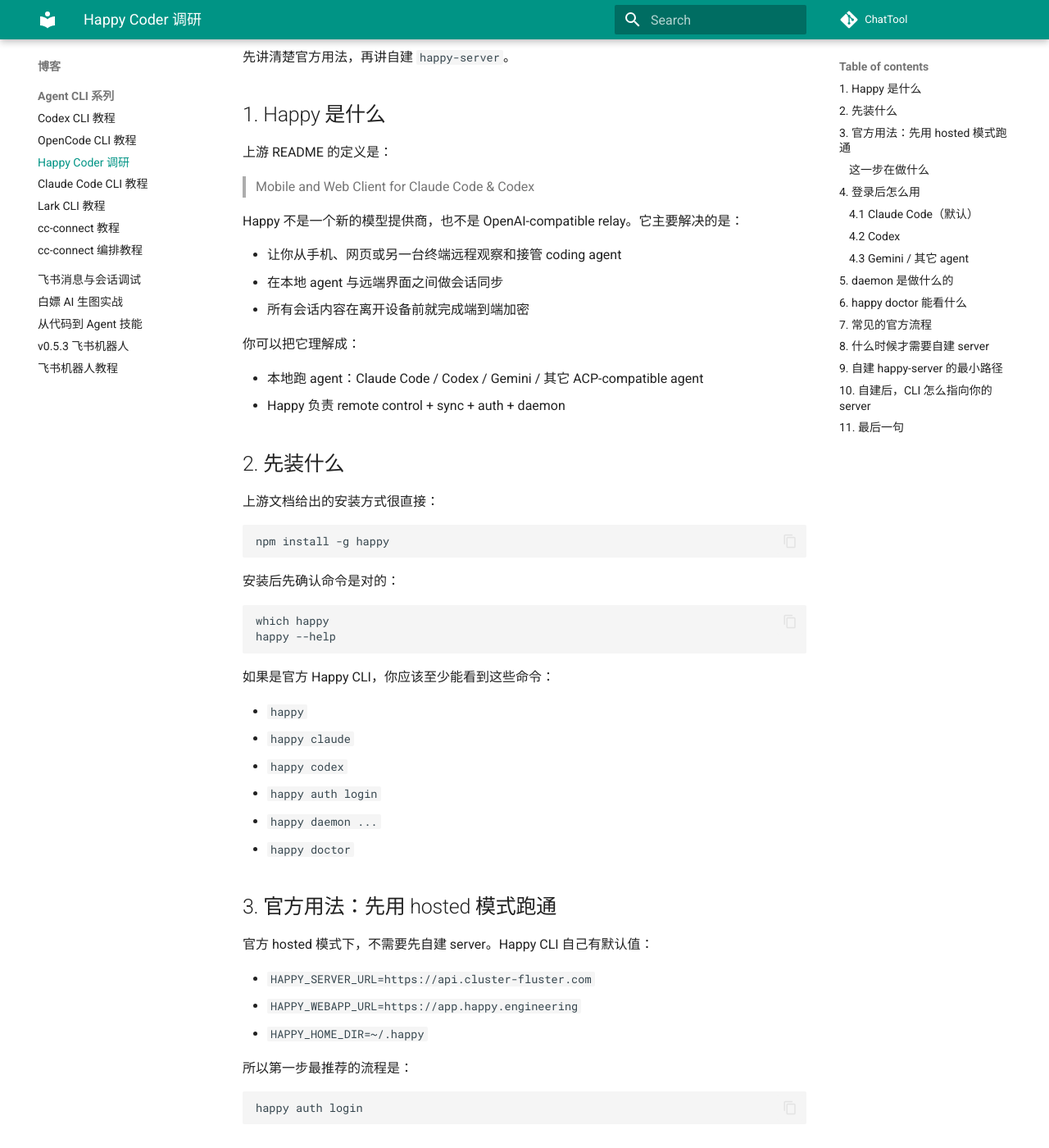
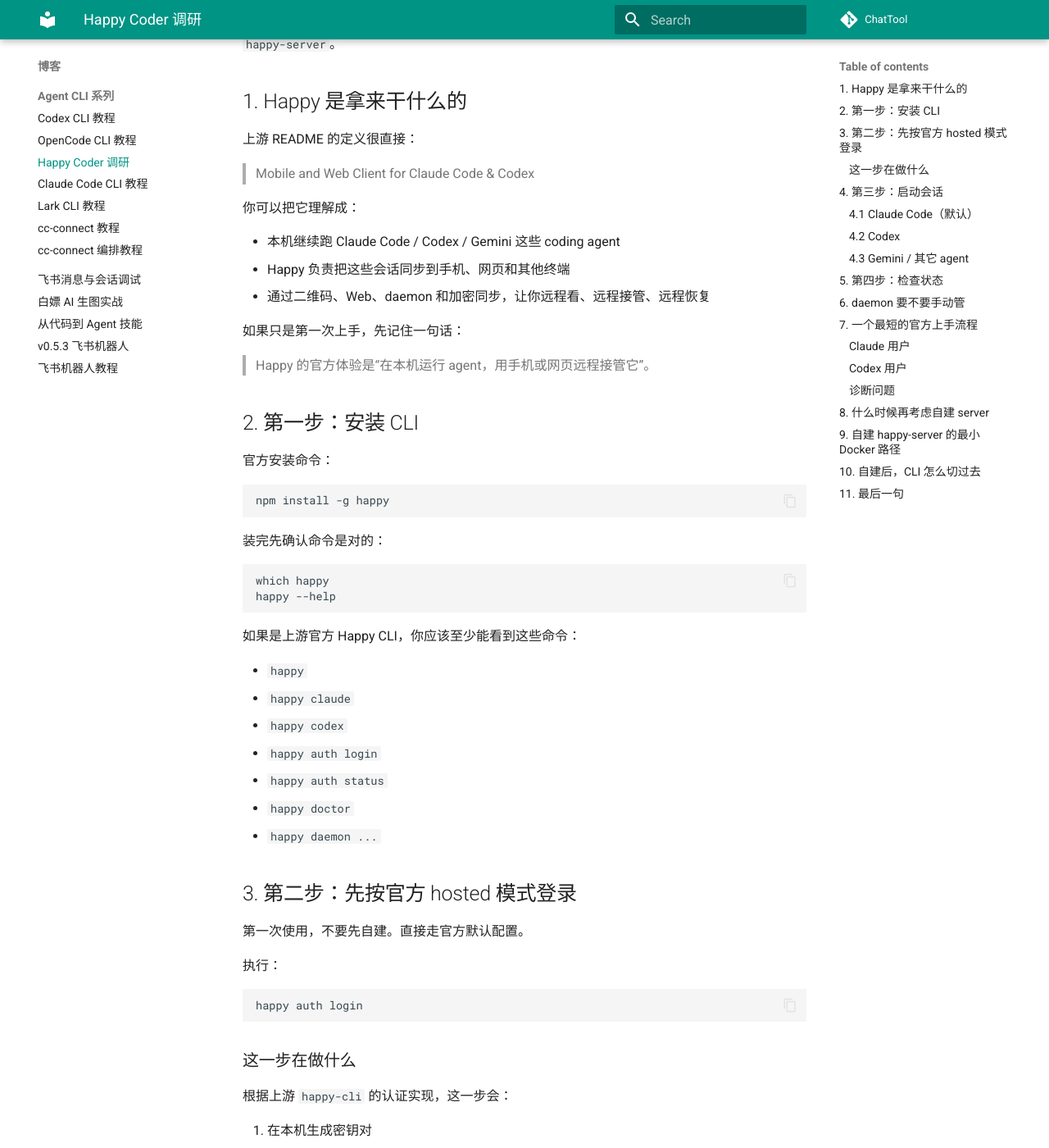
Before and after one commit to cubenlp/ChatTool, an MkDocs documentation site: the page built from docs/blog/agent-cli/happy-coder-relay-guide.md, in a window 1280 px wide and 1400 px high, scrolled down 254 px. Shown: the whole window at 82% size. Built offline with MkDocs 1.6.1 and Material for MkDocs 9.7.7, drawn with Linux system fonts in a browser that asks for light colours; comment, search, counter and statistics services are not loaded; the version menu is left out; some of the changed text lies outside the part shown.

Commit message:
docs: rewrite happy guide as official quickstart

````diff
--- a/docs/blog/agent-cli/happy-coder-relay-guide.md
+++ b/docs/blog/agent-cli/happy-coder-relay-guide.md
@@ -1,59 +1,53 @@
-# Happy 官方用法速查：怎么登录、怎么启动、怎么看状态，以及什么时候需要自建 server
+# Happy 官方 Quickstart：先跑通登录与远程控制，再决定要不要自建 server
 
-这篇文章只基于上游项目 **[`slopus/happy`](https://github.com/slopus/happy)** 的公开资料来写，不夹带别的体系。
+这篇文章只基于上游项目 **[`slopus/happy`](https://github.com/slopus/happy)** 的公开资料来写，先讲官方 hosted 用法，再讲怎么自建 `happy-server`。
 
-先讲清楚官方用法，再讲自建 `happy-server`。
+## 1. Happy 是拿来干什么的
 
-## 1. Happy 是什么
-
-上游 README 的定义是：
+上游 README 的定义很直接：
 
 > Mobile and Web Client for Claude Code & Codex
 
-Happy 不是一个新的模型提供商，也不是 OpenAI-compatible relay。它主要解决的是：
-
-- 让你从手机、网页或另一台终端远程观察和接管 coding agent
-- 在本地 agent 与远端界面之间做会话同步
-- 所有会话内容在离开设备前就完成端到端加密
-
 你可以把它理解成：
 
-- 本地跑 agent：Claude Code / Codex / Gemini / 其它 ACP-compatible agent
-- Happy 负责 remote control + sync + auth + daemon
+- 本机继续跑 Claude Code / Codex / Gemini 这些 coding agent
+- Happy 负责把这些会话同步到手机、网页和其他终端
+- 通过二维码、Web、daemon 和加密同步，让你远程看、远程接管、远程恢复
 
-## 2. 先装什么
+如果只是第一次上手，先记住一句话：
 
-上游文档给出的安装方式很直接：
+> Happy 的官方体验是“在本机运行 agent，用手机或网页远程接管它”。
+
+## 2. 第一步：安装 CLI
+
+官方安装命令：
 
 ```bash
 npm install -g happy
 ```
 
-安装后先确认命令是对的：
+装完先确认命令是对的：
 
 ```bash
 which happy
 happy --help
 ```
 
-如果是官方 Happy CLI，你应该至少能看到这些命令：
+如果是上游官方 Happy CLI，你应该至少能看到这些命令：
 
 - `happy`
 - `happy claude`
 - `happy codex`
 - `happy auth login`
+- `happy auth status`
+- `happy doctor`
 - `happy daemon ...`
-- `happy doctor`
 
-## 3. 官方用法：先用 hosted 模式跑通
+## 3. 第二步：先按官方 hosted 模式登录
 
-官方 hosted 模式下，不需要先自建 server。Happy CLI 自己有默认值：
+第一次使用，不要先自建。直接走官方默认配置。
 
-- `HAPPY_SERVER_URL=https://api.cluster-fluster.com`
-- `HAPPY_WEBAPP_URL=https://app.happy.engineering`
-- `HAPPY_HOME_DIR=~/.happy`
-
-所以第一步最推荐的流程是：
+执行：
 
 ```bash
 happy auth login
@@ -61,20 +55,20 @@
 
 ### 这一步在做什么
 
-根据上游 `happy-cli` 的 auth 实现，它会：
+根据上游 `happy-cli` 的认证实现，这一步会：
 
-1. 生成本地密钥对
+1. 在本机生成密钥对
 2. 向 Happy server 发起认证请求
-3. 通过手机或网页完成授权
-4. 把凭据和本地 machine 信息保存到 `~/.happy`
+3. 让你在手机或网页上确认授权
+4. 把认证结果、机器信息和密钥材料保存到 `~/.happy`
 
-也就是说，Happy 不是拿 GitHub token 直接登录，而是走它自己的认证体系。
+所以这一步不是填 GitHub token，也不是模型 API key，而是 Happy 自己的登录。
 
-## 4. 登录后怎么用
+## 4. 第三步：启动会话
 
 ### 4.1 Claude Code（默认）
 
-上游 README 里给的默认用法是：
+官方推荐直接这样用：
 
 ```bash
 happy
@@ -82,13 +76,16 @@
 happy claude
 ```
 
-这会：
+运行后，官方 README 说它会：
 
 1. 启动 Claude Code 会话
-2. 显示二维码或提供网页连接入口
-3. 允许你从手机/网页远程查看和控制当前会话
+2. 显示二维码，供手机连接
+3. 建立端到端加密的远程控制通道
+4. 在电脑在线时，让你能从手机或网页直接继续控制这个会话
 
 ### 4.2 Codex
+
+如果你平时用 Codex：
 
 ```bash
 happy codex
@@ -96,29 +93,49 @@
 
 ### 4.3 Gemini / 其它 agent
 
-上游 README 也写了：
+上游 README 里还列了：
 
 ```bash
 happy gemini
 happy openclaw
 
-# 或任意 ACP-compatible CLI
+# 或任意 ACP-compatible agent
 happy acp opencode
 happy acp -- custom-agent --flag
 ```
 
-## 5. daemon 是做什么的
+## 5. 第四步：检查状态
 
-Happy 不是一个“开完终端就算了”的 wrapper。它有 daemon。
+如果你觉得登录、daemon 或会话状态不对，官方第一步应该是：
 
-上游文档说明 daemon 的作用是：
+```bash
+happy doctor
+```
 
-- 常驻本机
-- 管理后台会话
-- 接收远端请求
-- 让你在没有打开终端窗口时，也能从手机/网页启动或恢复 session
+从上游 `doctor` 的输出逻辑看，它会帮助你检查：
 
-常用命令：
+- `HAPPY_HOME_DIR`
+- `HAPPY_SERVER_URL`
+- 本地配置目录
+- 认证状态
+- daemon 是否在运行
+- settings / logs / daemon state
+
+如果只是想看认证本身是否存在，也可以跑：
+
+```bash
+happy auth status
+```
+
+## 6. daemon 要不要手动管
+
+Happy 有 daemon，但多数时候你不需要自己先启动。
+
+上游 README 里明确写了：
+
+> The daemon starts automatically when you run `happy`
+
+如果你确实想手动管它，再用：
 
 ```bash
 happy daemon start
@@ -127,34 +144,9 @@
 happy daemon list
 ```
 
-不过上游也明确说了：
+## 7. 一个最短的官方上手流程
 
-> The daemon starts automatically when you run `happy`
-
-所以多数情况下你不需要先手动起 daemon。
-
-## 6. `happy doctor` 能看什么
-
-如果你觉得状态不对，先跑：
-
-```bash
-happy doctor
-```
-
-从上游 `doctor` 输出逻辑看，它至少会显示：
-
-- `HAPPY_HOME_DIR`
-- `HAPPY_SERVER_URL`
-- 本地配置目录
-- 认证状态
-- daemon 状态
-- settings / logs / daemon state 信息
-
-所以 Happy 的官方排查第一步，应该就是 `happy doctor`，而不是直接猜。
-
-## 7. 常见的官方流程
-
-如果只用官方 hosted 服务，最短路径就是：
+### Claude 用户
 
 ```bash
 npm install -g happy
@@ -162,7 +154,7 @@
 happy
 ```
 
-如果你是 Codex 用户：
+### Codex 用户
 
 ```bash
 npm install -g happy
@@ -170,37 +162,32 @@
 happy codex
 ```
 
-如果你想看诊断：
+### 诊断问题
 
 ```bash
 happy doctor
-```
-
-如果你想看认证状态：
-
-```bash
 happy auth status
 ```
 
-## 8. 什么时候才需要自建 server
+## 8. 什么时候再考虑自建 server
 
 如果你只是想先用 Happy，根本不需要一开始就自建。
 
-上游 `happy-server` README 也明确说了：
+上游 `happy-server` README 甚至明确写了：
 
 > You don't need to self-host!
 
-所以自建通常是出于这些原因：
+所以正确顺序应该是：
 
-- 你不想依赖官方 hosted 服务
-- 你想完全掌控 server 部署与数据位置
-- 你想把 Happy 接到自己的域名和基础设施
+1. 先跑通官方 hosted 模式
+2. 确认 `happy auth login`、`happy` / `happy codex`、`happy doctor` 都工作正常
+3. 再决定要不要自建 `happy-server`
 
-## 9. 自建 `happy-server` 的最小路径
+## 9. 自建 `happy-server` 的最小 Docker 路径
 
-上游 `packages/happy-server/README.md` 给了一个最小 Docker 路径。
+如果你确定要自己托管，再看这一步。
 
-在上游 Happy monorepo 根目录里：
+根据上游 `packages/happy-server/README.md`，最小 Docker 路径是：
 
 ```bash
 docker build -t happy-server -f Dockerfile .
@@ -211,22 +198,22 @@
   happy-server
 ```
 
-这个模式下：
+这条路径的特点是：
 
-- 使用嵌入式 PGlite
-- 使用本地文件系统
-- 不需要额外 Postgres / Redis / S3
+- 单容器
+- 无需额外 Postgres / Redis / S3
+- 使用嵌入式 PGlite 和本地文件系统
 
-对于“先搭起来看看”来说，这是最轻的一条路。
+如果你只是想“先自己跑起来”，这就是上游给出的最小起点。
 
-## 10. 自建后，CLI 怎么指向你的 server
+## 10. 自建后，CLI 怎么切过去
 
-Happy CLI 本身就支持：
+Happy CLI 自己就支持：
 
 - `HAPPY_SERVER_URL`
 - `HAPPY_WEBAPP_URL`
 
-所以自建后，你要做的是让 CLI 指向自己的部署：
+所以你要做的是把 CLI 指向你的部署：
 
 ```bash
 export HAPPY_SERVER_URL=https://happy.example/api
@@ -234,26 +221,23 @@
 happy auth login
 ```
 
-如果你想把这些变量保存下来，再用 ChatTool 去管理，就可以用：
+如果你想把这些变量交给 ChatTool 管理，再用：
 
 ```bash
 chattool setup happy --server-url https://happy.example/api --webapp-url https://happy.example/app
 chatenv cat -t happy
 ```
 
-这里 ChatTool 做的只是：
-
-- 安装 `happy`
-- 保存 Happy 自己的配置项
-
-它不负责实现 Happy server 本身。
+这一步只是保存 Happy 自己的配置，不会替你部署 server。
 
 ## 11. 最后一句
 
-如果你只是第一次接触 Happy，正确顺序应该是：
+如果你现在只是要“把 Happy 用起来”，最值得照着做的其实只有这三步：
 
-1. 先按官方 hosted 模式跑通
-2. 用 `happy doctor` 看清本机状态
-3. 再决定要不要自建 `happy-server`
+```bash
+npm install -g happy
+happy auth login
+happy
+```
 
-不要一开始就把“官方用法、模型 relay、自建 server、ChatTool 集成”混在一起。先把官方链路跑通，后面的判断才有依据。
+先把官方 hosted 模式跑通，再去碰自建 server。这样最不容易走偏。
````
